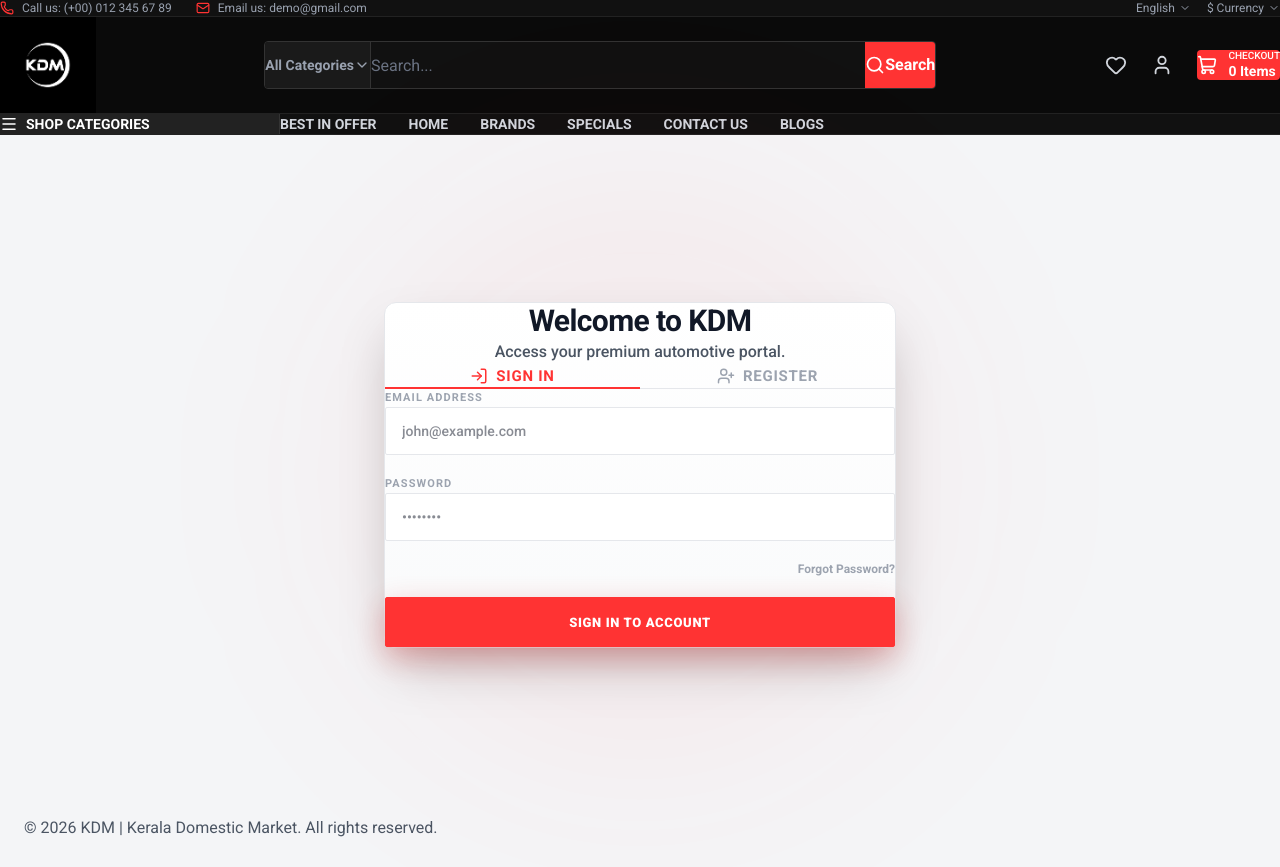
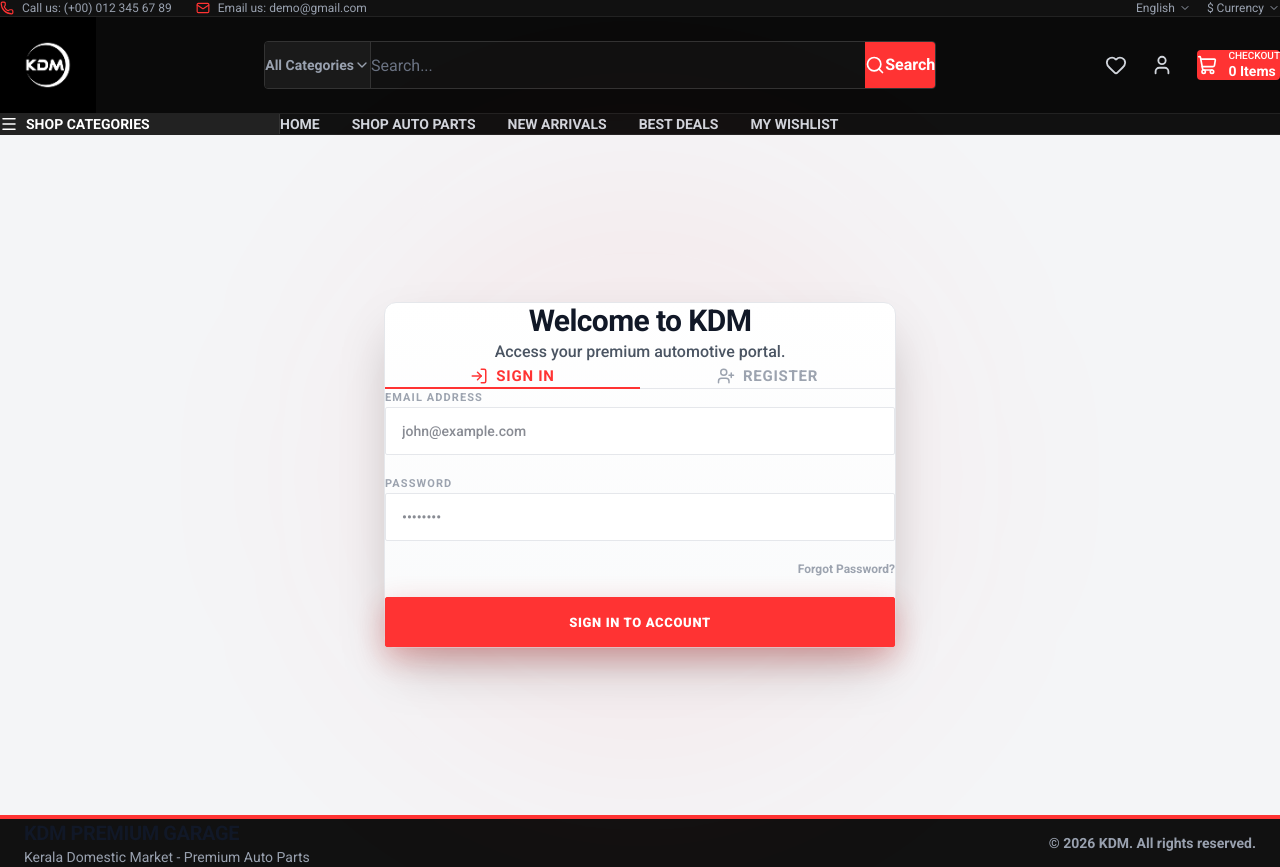
Before and after one commit to shamisbah61-lgtm/kdm, a React (Vite) app in the folder frontend/: page /login in a window 1280 px wide. Before the commit the page ends 841 px from the top, so only its background shows below. Built offline with nearby package versions, Linux system fonts and the light colour scheme; no server answers.

Commit message:
Comprehensive frontend audit and bug fixes: navigation, layout padding, footer, build verification

```diff
--- a/frontend/src/App.jsx
+++ b/frontend/src/App.jsx
@@ -97,9 +97,13 @@ function MainAppLayout() {
       </main>
 
       {!isAdminRoute && (
-        <footer className="footer">
-          <div className="container">
-            <p>© {new Date().getFullYear()} KDM | Kerala Domestic Market. All rights reserved.</p>
+        <footer className="bg-[#111] border-t-4 border-[#ff3333] text-gray-400 py-10 mt-auto">
+          <div className="container max-w-[1400px] mx-auto px-4 flex flex-col md:flex-row items-center justify-between gap-4">
+            <div className="flex flex-col items-center md:items-start">
+              <h2 className="text-white font-black text-xl mb-1 uppercase tracking-wider">KDM Premium Garage</h2>
+              <p className="text-sm m-0">Kerala Domestic Market - Premium Auto Parts</p>
+            </div>
+            <p className="text-sm font-bold m-0">© {new Date().getFullYear()} KDM. All rights reserved.</p>
           </div>
         </footer>
       )}
--- a/frontend/src/components/Navbar.jsx
+++ b/frontend/src/components/Navbar.jsx
@@ -117,22 +117,19 @@ export default function Navbar() {
 
           <nav className="flex flex-col lg:flex-row lg:items-center lg:gap-8 px-4 lg:px-8 py-2 lg:py-0 w-full">
             <NavLink to="/" className={({ isActive }) => `block py-2 lg:py-3.5 text-sm font-bold uppercase transition-colors ${isActive ? 'text-[#ff3333]' : 'text-gray-300 hover:text-[#ff3333]'}`}>
-              Best in offer
+              Home
             </NavLink>
             <NavLink to="/products" className={({ isActive }) => `block py-2 lg:py-3.5 text-sm font-bold uppercase transition-colors ${isActive ? 'text-[#ff3333]' : 'text-gray-300 hover:text-[#ff3333]'}`}>
-              Home
+              Shop Auto Parts
             </NavLink>
-            <NavLink to="/brands" className={({ isActive }) => `block py-2 lg:py-3.5 text-sm font-bold uppercase transition-colors ${isActive ? 'text-[#ff3333]' : 'text-gray-300 hover:text-[#ff3333]'}`}>
-              Brands
+            <NavLink to="/products?sort=-created_at" className={({ isActive }) => `block py-2 lg:py-3.5 text-sm font-bold uppercase transition-colors ${isActive ? 'text-[#ff3333]' : 'text-gray-300 hover:text-[#ff3333]'}`}>
+              New Arrivals
             </NavLink>
-            <NavLink to="/specials" className={({ isActive }) => `block py-2 lg:py-3.5 text-sm font-bold uppercase transition-colors ${isActive ? 'text-[#ff3333]' : 'text-gray-300 hover:text-[#ff3333]'}`}>
-              Specials
+            <NavLink to="/products?sort=price" className={({ isActive }) => `block py-2 lg:py-3.5 text-sm font-bold uppercase transition-colors ${isActive ? 'text-[#ff3333]' : 'text-gray-300 hover:text-[#ff3333]'}`}>
+              Best Deals
             </NavLink>
-            <NavLink to="/contact" className={({ isActive }) => `block py-2 lg:py-3.5 text-sm font-bold uppercase transition-colors ${isActive ? 'text-[#ff3333]' : 'text-gray-300 hover:text-[#ff3333]'}`}>
-              Contact Us
-            </NavLink>
-            <NavLink to="/blogs" className={({ isActive }) => `block py-2 lg:py-3.5 text-sm font-bold uppercase transition-colors ${isActive ? 'text-[#ff3333]' : 'text-gray-300 hover:text-[#ff3333]'}`}>
-              Blogs
+            <NavLink to="/wishlist" className={({ isActive }) => `block py-2 lg:py-3.5 text-sm font-bold uppercase transition-colors ${isActive ? 'text-[#ff3333]' : 'text-gray-300 hover:text-[#ff3333]'}`}>
+              My Wishlist
             </NavLink>
           </nav>
         </div>
--- a/frontend/src/pages/Cart.jsx
+++ b/frontend/src/pages/Cart.jsx
@@ -30,7 +30,7 @@ export default function Cart() {
   };
 
   if (loading) return (
-    <div className="min-h-[70vh] flex flex-col items-center justify-center gap-4 text-[var(--color-text-muted)] pt-[100px]">
+    <div className="min-h-[70vh] flex flex-col items-center justify-center gap-4 text-[var(--color-text-muted)] pt-10">
       <div className="w-12 h-12 border-4 border-[var(--border-color)] border-t-[var(--color-primary)] rounded-full animate-spin"></div>
       <p className="font-bold tracking-widest uppercase text-sm">Loading your cart...</p>
     </div>
@@ -40,7 +40,7 @@ export default function Cart() {
 
   if (cartItems.length === 0) {
     return (
-      <div className="container min-h-[70vh] flex items-center justify-center pt-[100px]">
+      <div className="container min-h-[70vh] flex items-center justify-center pt-10">
         <div className="text-center py-20 px-10 bg-[var(--alt-bg)] rounded-[var(--border-radius-lg)] border border-dashed border-[var(--border-color)] w-full max-w-2xl shadow-inner">
           <div className="w-24 h-24 bg-[var(--bg-card)] rounded-full flex items-center justify-center mx-auto mb-6 border border-[var(--border-color)] shadow-sm">
             <ShoppingBag size={40} className="text-[var(--color-text-dim)]" />
@@ -56,7 +56,7 @@ export default function Cart() {
   }
 
   return (
-    <div className="container animate-fade-in pb-24 pt-[120px]">
+    <div className="container animate-fade-in pb-24 pt-10">
       <div className="flex items-end justify-between mb-10 border-b border-[var(--border-color)] pb-6">
         <div>
           <h1 className="text-4xl md:text-5xl font-black text-[var(--color-text-bright)] tracking-tight m-0">Shopping Cart</h1>
--- a/frontend/src/pages/Login.jsx
+++ b/frontend/src/pages/Login.jsx
@@ -61,7 +61,7 @@ export default function Login() {
   };
 
   return (
-    <div className="container min-h-[85vh] flex items-center justify-center py-20 pt-[120px] animate-fade-in relative">
+    <div className="container min-h-[85vh] flex items-center justify-center py-20 pt-10 animate-fade-in relative">
       {/* Background decoration */}
       <div className="absolute top-1/2 left-1/2 -translate-x-1/2 -translate-y-1/2 w-[600px] h-[600px] bg-[var(--color-primary)]/5 rounded-full blur-[100px] pointer-events-none z-0"></div>
 
--- a/frontend/src/pages/ProductDetail.jsx
+++ b/frontend/src/pages/ProductDetail.jsx
@@ -94,7 +94,7 @@ export default function ProductDetail() {
   const allImages = [product.thumbnail, ...(product.images || []).map(img => img.image)].filter(Boolean);
 
   return (
-    <div className="animate-fade-in pt-[80px]">
+    <div className="animate-fade-in pt-10">
 
       {/* Breadcrumb */}
       <div className="bg-[var(--bg-card)] border-b border-[var(--border-color)] py-4 mb-10">
--- a/frontend/src/pages/Profile.jsx
+++ b/frontend/src/pages/Profile.jsx
@@ -136,7 +136,7 @@ export default function Profile() {
   };
 
   return (
-    <div className="container animate-fade-in pt-[120px] pb-24">
+    <div className="container animate-fade-in pt-10 pb-24">
       <div className="grid grid-cols-1 lg:grid-cols-[300px_1fr] gap-10">
 
         {/* Sidebar Profile Card */}
--- a/frontend/src/pages/Wishlist.jsx
+++ b/frontend/src/pages/Wishlist.jsx
@@ -32,7 +32,7 @@ export default function Wishlist() {
   };
 
   if (loading) return (
-    <div className="min-h-[70vh] flex flex-col items-center justify-center gap-4 text-[var(--color-text-muted)] pt-[100px]">
+    <div className="min-h-[70vh] flex flex-col items-center justify-center gap-4 text-[var(--color-text-muted)] pt-10">
       <div className="w-12 h-12 border-4 border-[var(--border-color)] border-t-[var(--color-primary)] rounded-full animate-spin"></div>
       <p className="font-bold tracking-widest uppercase text-sm">Loading wishlist...</p>
     </div>
@@ -40,7 +40,7 @@ export default function Wishlist() {
 
   if (!wishlist || wishlist.length === 0) {
     return (
-      <div className="container min-h-[70vh] flex items-center justify-center pt-[100px]">
+      <div className="container min-h-[70vh] flex items-center justify-center pt-10">
         <div className="text-center py-20 px-10 bg-[var(--alt-bg)] rounded-[var(--border-radius-lg)] border border-dashed border-[var(--border-color)] w-full max-w-2xl shadow-inner">
           <div className="w-24 h-24 bg-[var(--bg-card)] rounded-full flex items-center justify-center mx-auto mb-6 border border-[var(--border-color)] shadow-sm">
             <Heart size={40} className="text-[var(--color-text-dim)]" />
@@ -56,7 +56,7 @@ export default function Wishlist() {
   }
 
   return (
-    <div className="container animate-fade-in pb-24 pt-[120px]">
+    <div className="container animate-fade-in pb-24 pt-10">
       <div className="flex items-end justify-between mb-10 border-b border-[var(--border-color)] pb-6">
         <div>
           <h1 className="text-4xl md:text-5xl font-black text-[var(--color-text-bright)] tracking-tight m-0">My Wishlist</h1>
```
